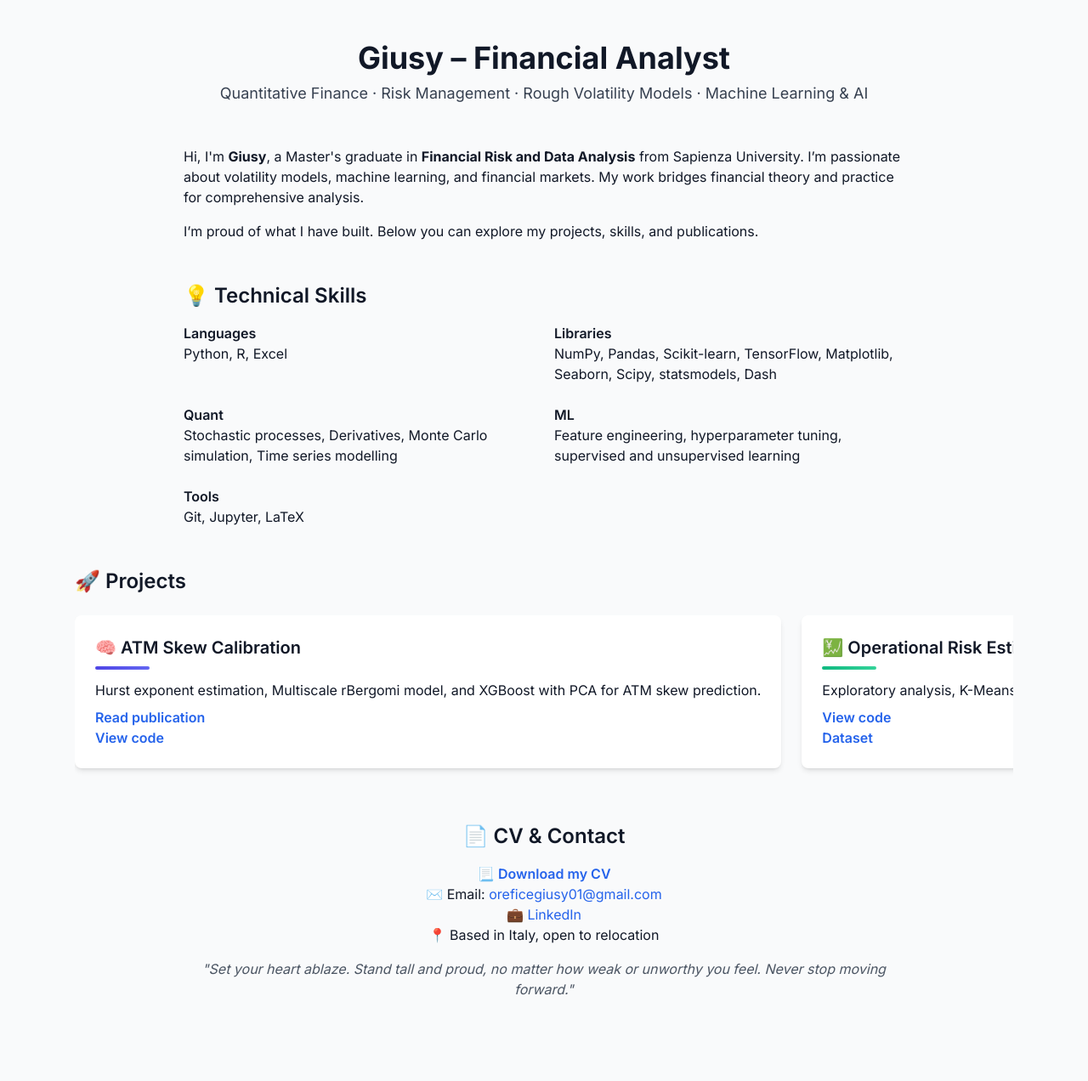
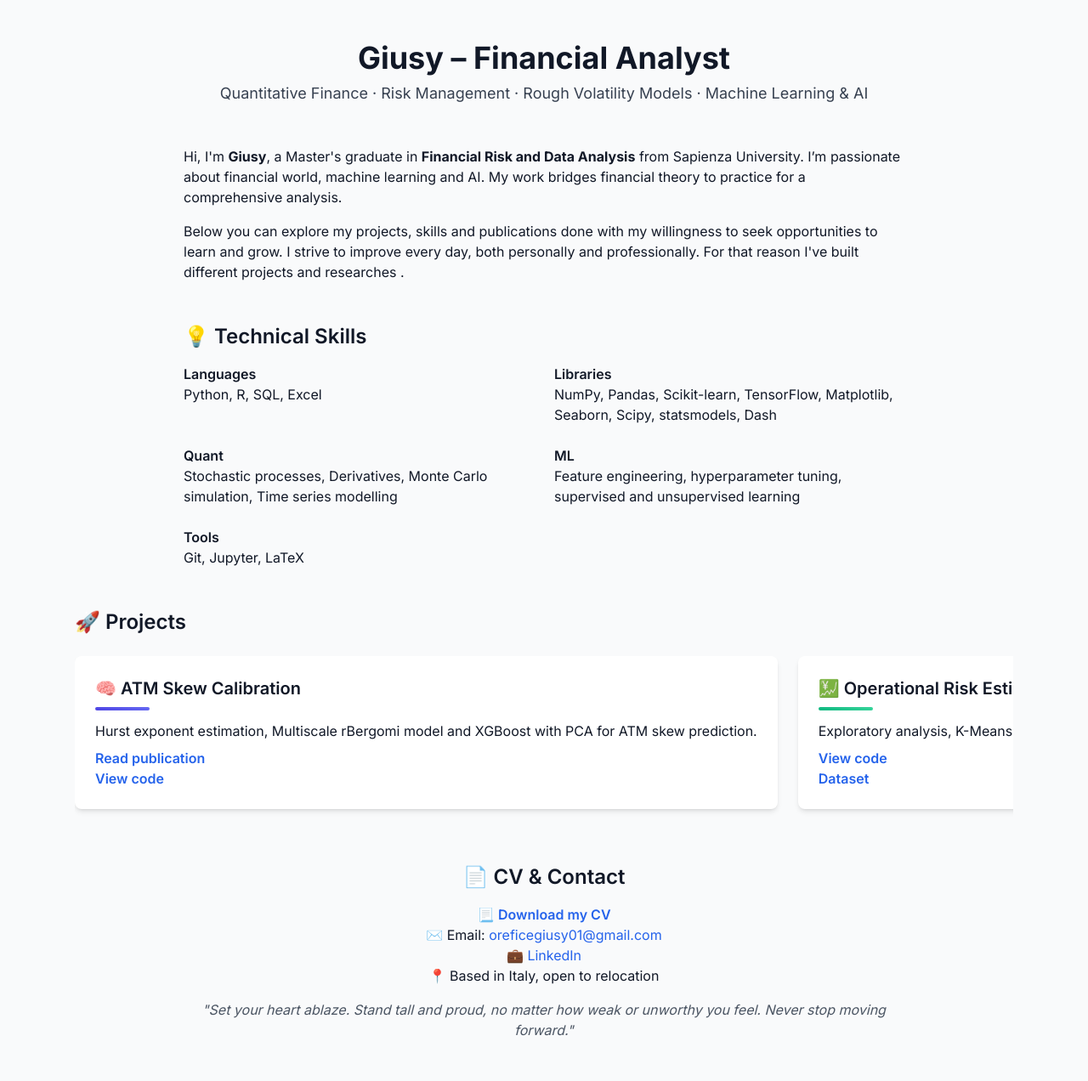
Before and after one commit to yukigiusy/My-researches, a Jekyll site: the page built from index.md, in a window 1280 px wide. Shown: the whole page at 85% size. Built offline with Jekyll 4.4.1, drawn with Linux system fonts in a browser that asks for light colours; nearby versions of some CDN libraries; before the commit the page ends 1224 px from its top, so only the background shows below that.

Commit message:
Update default.html

```diff
--- a/_layouts/default.html
+++ b/_layouts/default.html
@@ -38,8 +38,8 @@
 
   <!-- Introduction -->
   <section class="max-w-4xl mx-auto px-6 mb-12">
-    <p class="mb-4">Hi, I'm <strong>Giusy</strong>, a Master's graduate in <strong>Financial Risk and Data Analysis</strong> from Sapienza University. I’m passionate about volatility models, machine learning, and financial markets. My work bridges financial theory and practice for comprehensive analysis.</p>
-    <p>I’m proud of what I have built. Below you can explore my projects, skills, and publications.</p>
+    <p class="mb-4">Hi, I'm <strong>Giusy</strong>, a Master's graduate in <strong>Financial Risk and Data Analysis</strong> from Sapienza University. I’m passionate about financial world, machine learning and AI. My work bridges financial theory to practice for a comprehensive analysis.</p>
+    <p>Below you can explore my projects, skills and publications done with my willingness to seek opportunities to learn and grow. I strive to improve every day, both personally and professionally. For that reason I've built different projects and researches .</p>
   </section>
 
 
@@ -49,7 +49,7 @@
     <div class="grid grid-cols-1 md:grid-cols-2 gap-6">
       <div>
         <h3 class="font-semibold">Languages</h3>
-        <p>Python, R, Excel</p>
+        <p>Python, R, SQL, Excel</p>
       </div>
       <div>
         <h3 class="font-semibold">Libraries</h3>
@@ -80,7 +80,7 @@
     <div class="bg-white rounded-lg shadow-md p-6 min-w-[300px] hover:shadow-xl transition duration-300 flex-shrink-0">
       <h3 class="text-xl font-semibold mb-2">🧠 ATM Skew Calibration</h3>
       <div class="h-1 w-16 mb-3 rounded" style="background: linear-gradient(to right, #4f46e5, #6366f1);"></div>
-      <p class="mb-2">Hurst exponent estimation, Multiscale rBergomi model, and XGBoost with PCA for ATM skew prediction.</p>
+      <p class="mb-2">Hurst exponent estimation, Multiscale rBergomi model and XGBoost with PCA for ATM skew prediction.</p>
       <a href="#" class="text-blue-600 font-semibold hover:underline">Read publication</a><br>
       <a href="#" class="text-blue-600 font-semibold hover:underline">View code</a>
     </div>
@@ -89,7 +89,7 @@
     <div class="bg-white rounded-lg shadow-md p-6 min-w-[300px] hover:shadow-xl transition duration-300 flex-shrink-0">
       <h3 class="text-xl font-semibold mb-2">💹 Operational Risk Estimation</h3>
       <div class="h-1 w-16 mb-3 rounded" style="background: linear-gradient(to right, #10b981, #34d399);"></div>
-      <p class="mb-2">Exploratory analysis, K-Means clustering, and EM mixtures. Computed VaR, ES, and tail metrics.</p>
+      <p class="mb-2">Exploratory analysis, K-Means clustering and EM mixtures. Computed VaR, ES and tail metrics.</p>
       <a href="#" class="text-blue-600 font-semibold hover:underline">View code</a><br>
       <a href="#" class="text-blue-600 font-semibold hover:underline">Dataset</a>
     </div>
@@ -98,7 +98,7 @@
     <div class="bg-white rounded-lg shadow-md p-6 min-w-[300px] hover:shadow-xl transition duration-300 flex-shrink-0">
       <h3 class="text-xl font-semibold mb-2">📊 Portfolio Dashboard – VAR & ES</h3>
       <div class="h-1 w-16 mb-3 rounded" style="background: linear-gradient(to right, #8b5cf6, #a78bfa);"></div>
-      <p class="mb-2">Interactive dashboard for calculating VAR & ES on TSLA, AAPL, XOM, and KO.</p>
+      <p class="mb-2">Interactive dashboard for calculating VAR & ES on TSLA, AAPL, XOM and KO.</p>
       <a href="#" class="text-blue-600 font-semibold hover:underline">View code</a><br>
       <a href="#" class="text-blue-600 font-semibold hover:underline">Use dashboard</a>
     </div>
```
